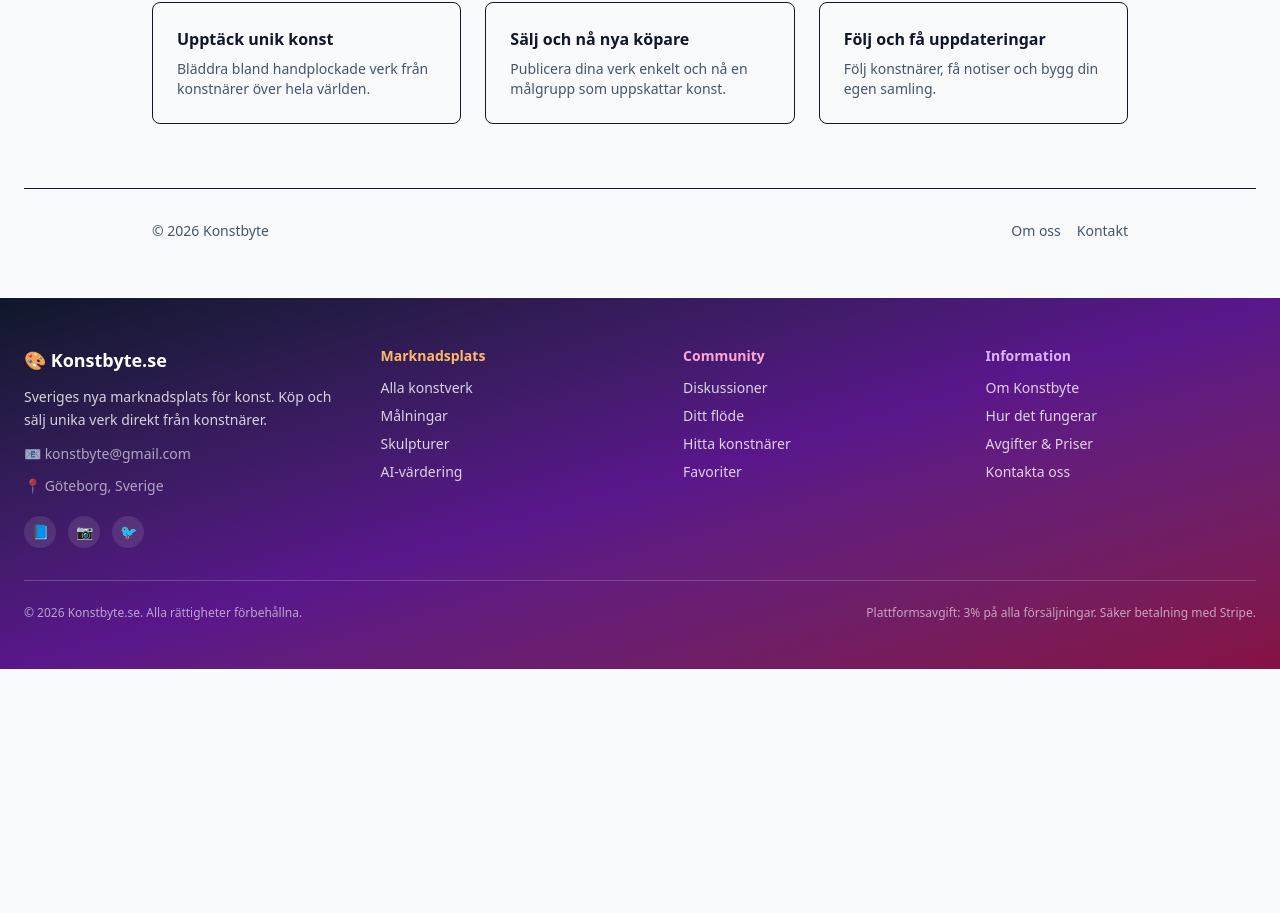
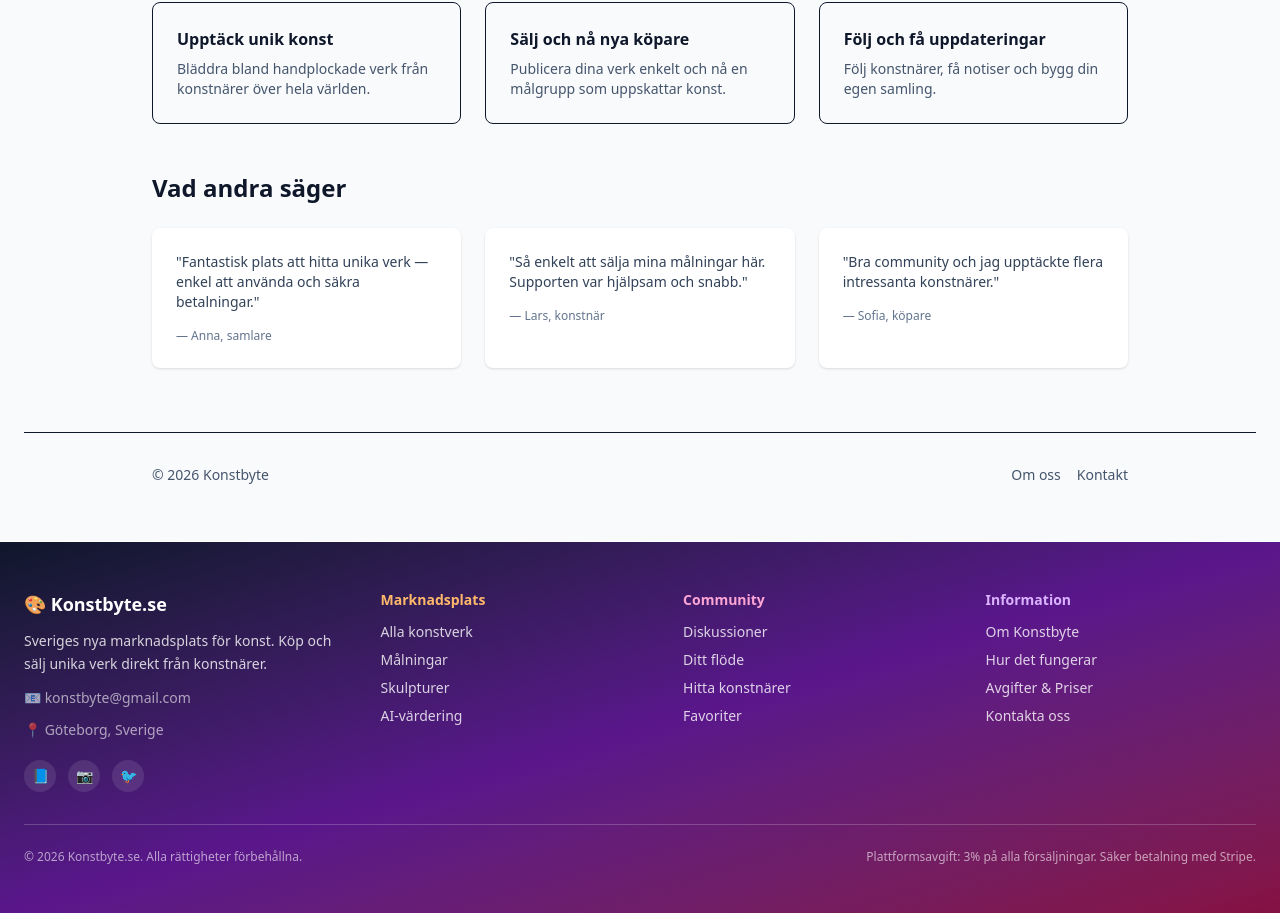
Before and after one commit to Theodorphus/Konstbyte, a Next.js app: page / in a window 1280 px wide. Shown: the part 799-1712 px from the top of the page. Before the commit the page ends 1468 px from the top, so only its background shows below. Built offline with nearby package versions, Linux system fonts and the light colour scheme; no server answers; the database is empty.

Commit message:
feat(home): add testimonials and OG metadata

```diff
--- a/src/app/page.tsx
+++ b/src/app/page.tsx
@@ -1,6 +1,14 @@
 export const metadata = {
   title: 'Konstbyte — Marknadsplats för konst',
   description: 'Upptäck, köp och sälj konst från oberoende konstnärer. Skapa konto och börja handla idag.',
+  openGraph: {
+    title: 'Konstbyte — Marknadsplats för konst',
+    description: 'Upptäck, köp och sälj konst från oberoende konstnärer.',
+    images: ['/weinstock-brush-96240.jpg'],
+  },
+  twitter: {
+    card: 'summary_large_image',
+  },
 };
 
 // Revalidate homepage artworks every 60 seconds (ISR)
@@ -89,6 +97,24 @@ export default async function HomePage() {
               <p className="text-sm text-slate-600 mt-2">Följ konstnärer, få notiser och bygg din egen samling.</p>
             </div>
           </div>
+
+          <div className="mt-12">
+            <h2 className="text-2xl font-semibold mb-6">Vad andra säger</h2>
+            <div className="grid gap-6 sm:grid-cols-2 lg:grid-cols-3">
+              <div className="p-6 bg-white rounded-lg shadow">
+                <p className="text-sm text-slate-700">&quot;Fantastisk plats att hitta unika verk — enkel att använda och säkra betalningar.&quot;</p>
+                <div className="mt-4 text-xs text-slate-500">— Anna, samlare</div>
+              </div>
+              <div className="p-6 bg-white rounded-lg shadow">
+                <p className="text-sm text-slate-700">&quot;Så enkelt att sälja mina målningar här. Supporten var hjälpsam och snabb.&quot;</p>
+                <div className="mt-4 text-xs text-slate-500">— Lars, konstnär</div>
+              </div>
+              <div className="p-6 bg-white rounded-lg shadow">
+                <p className="text-sm text-slate-700">&quot;Bra community och jag upptäckte flera intressanta konstnärer.&quot;</p>
+                <div className="mt-4 text-xs text-slate-500">— Sofia, köpare</div>
+              </div>
+            </div>
+          </div>
         </div>
       </section>
 
```
